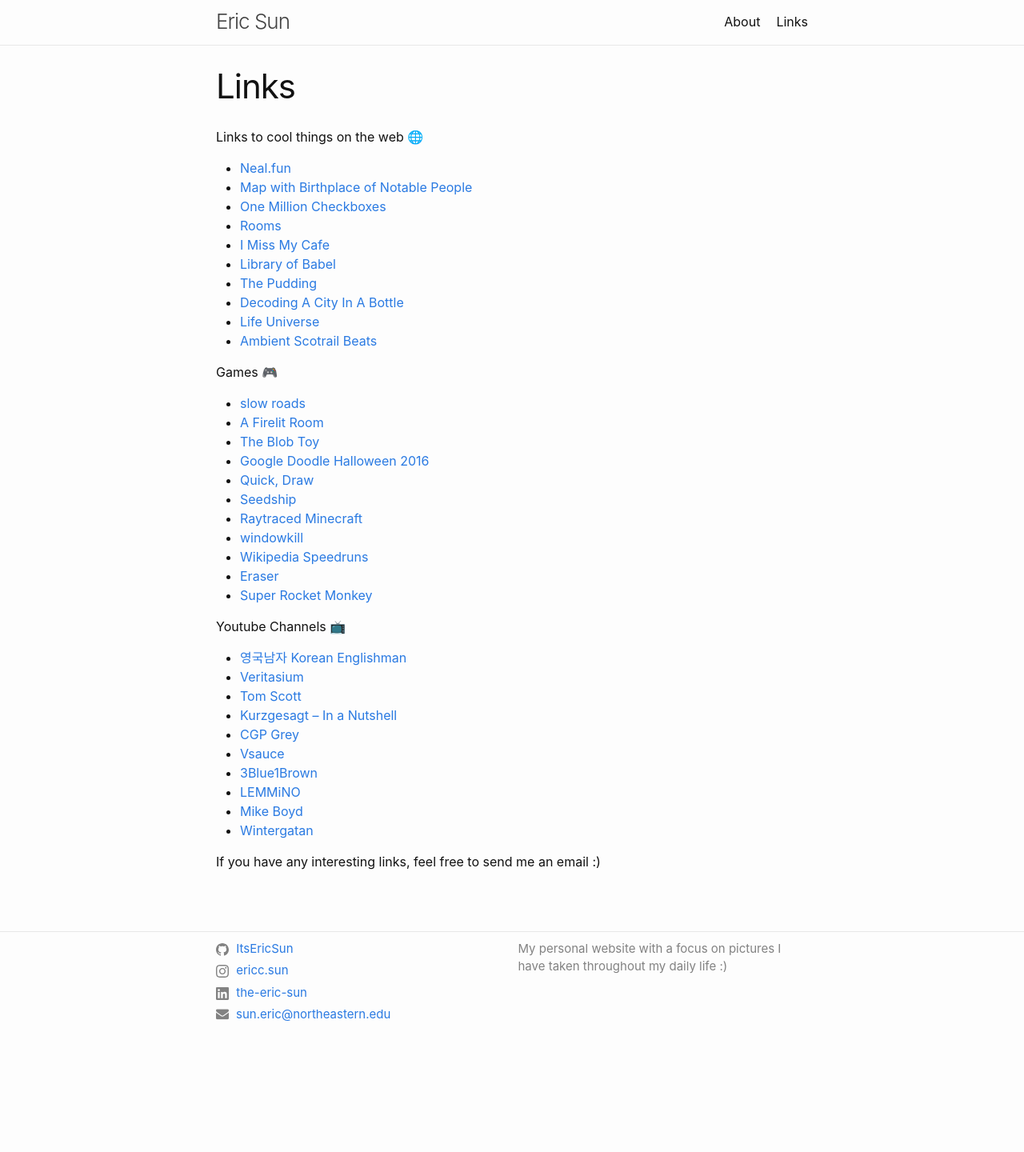
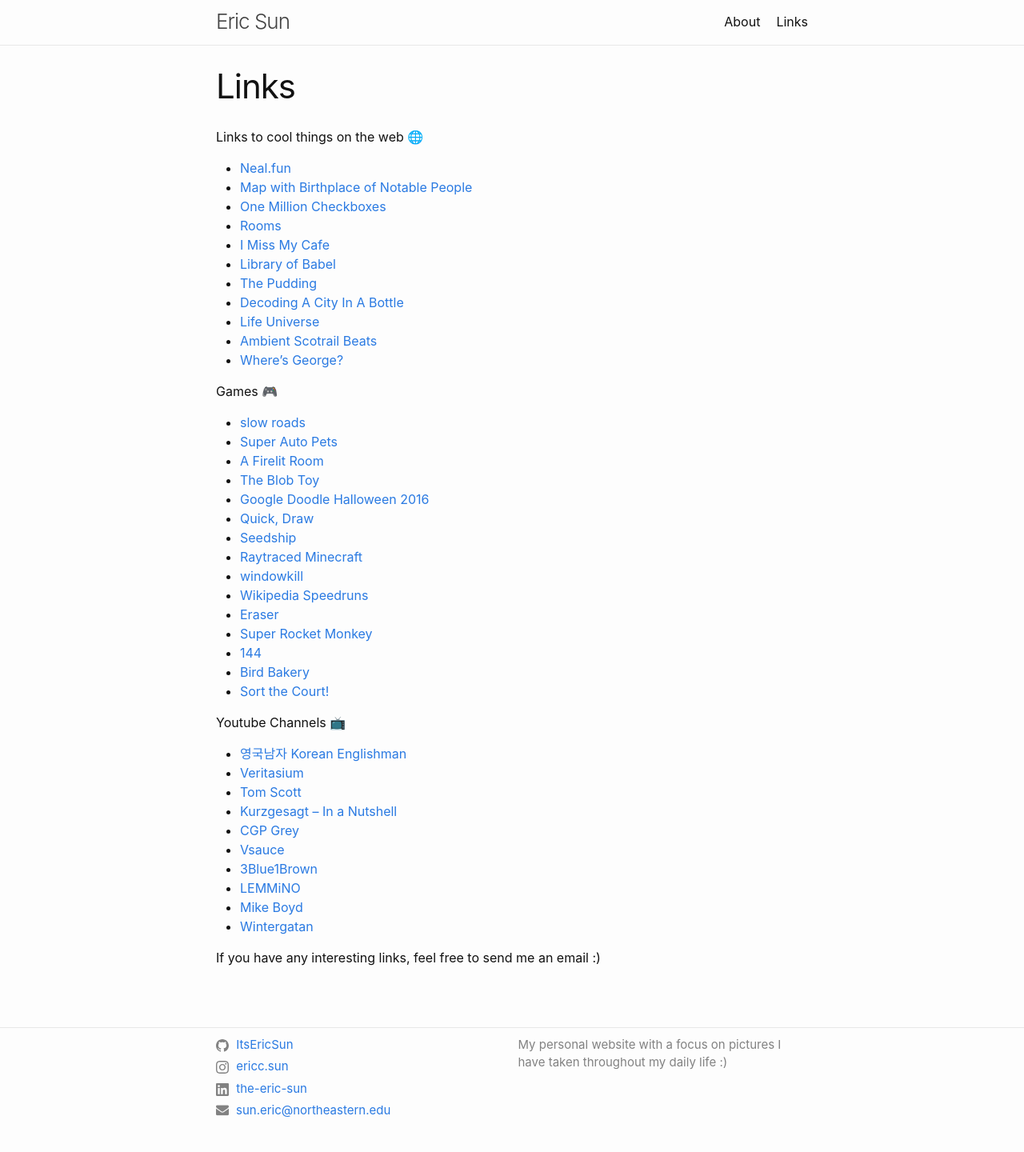
Before and after one commit to ItsEricSun/itsericsun.github.io, a Jekyll site: the page built from links.markdown, in a window 1280 px wide. Shown: the whole page at 80% size. Built offline with Jekyll 4.4.1, drawn with Linux system fonts in a browser that asks for light colours; before the commit the page ends 1320 px from its top, so only the background shows below that.

Commit message:
some more links

```diff
--- a/links.markdown
+++ b/links.markdown
@@ -15,9 +15,11 @@
 - [Decoding A City In A Bottle](https://observablehq.com/@darabos/decoding-a-city-in-a-bottle)
 - [Life Universe](https://oimo.io/works/life/)
 - [Ambient Scotrail Beats](https://www.matteason.co.uk/scotbeats/)
+- [Where's George?](https://www.wheresgeorge.com/)
 
 Games 🎮
 - [slow roads](https://slowroads.io/)
+- [Super Auto Pets](https://teamwood.itch.io/super-auto-pets)
 - [A Firelit Room](https://adarkroom.doublespeakgames.com/)
 - [The Blob Toy](https://oimo.io/works/blob/)
 - [Google Doodle Halloween 2016](https://doodles.google/doodle/halloween-2016/)
@@ -28,6 +30,9 @@
 - [Wikipedia Speedruns](https://wikispeedruns.com/)
 - [Eraser](https://ringating.itch.io/eraser)
 - [Super Rocket Monkey](https://greenboxgames.itch.io/super-rocket-monkey)
+- [144](https://doodle-pile.gitlab.io/144/)
+- [Bird Bakery](https://sebastianscaini.itch.io/bird-bakery)
+- [Sort the Court!](https://graebor.itch.io/sort-the-court)
 
 Youtube Channels 📺
 - [영국남자 Korean Englishman](https://www.youtube.com/@koreanenglishman)
```
